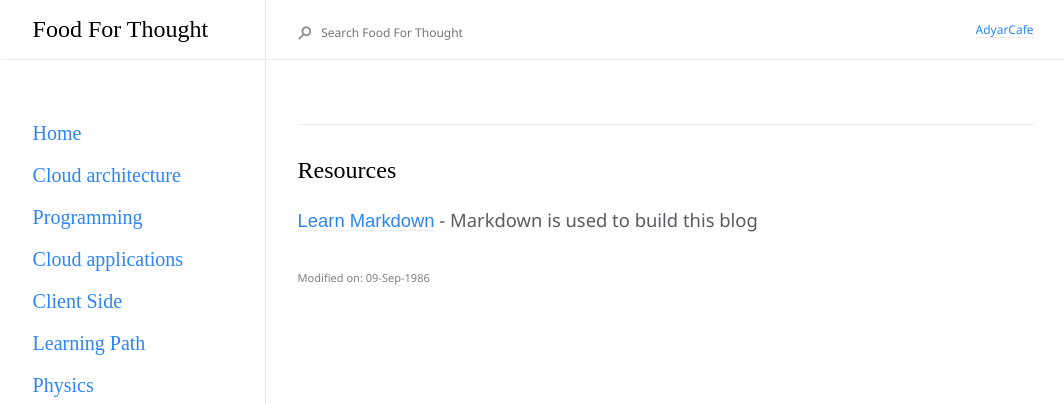
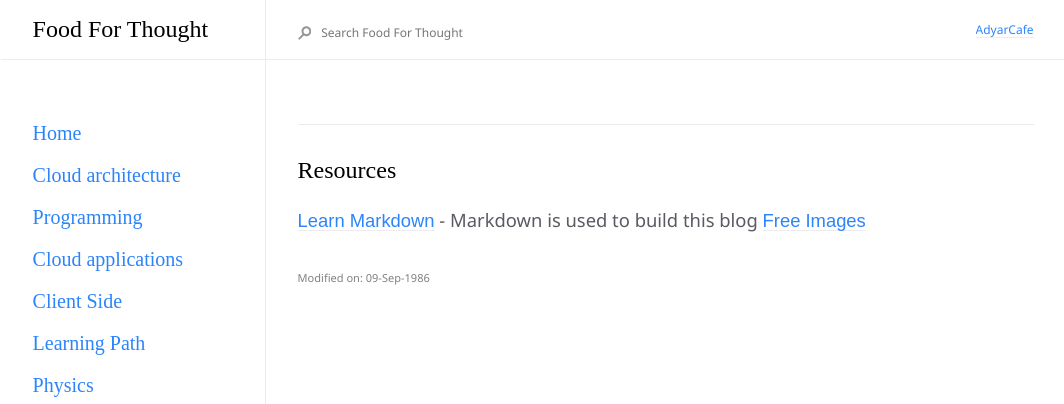
Before and after one commit to Rajakani/rajakani.github.io, a Jekyll site: the page built from docs/Resources.md, in a window 1280 px wide. Shown: the top 404 px of the page, without its empty margins (16-1080 px from the left). Built offline with Jekyll 4.4.1, drawn with Linux system fonts in a browser that asks for light colours; comment, search, counter and statistics services are not loaded.

Commit message:
Resources

```diff
--- a/docs/Resources.md
+++ b/docs/Resources.md
@@ -10,3 +10,4 @@ modifiedDate: 09-Sep-1986
 ## Resources
 
 [Learn Markdown](https://commonmark.org/help/) - Markdown is used to build this blog
+[Free Images](https://unsplash.com)
```
